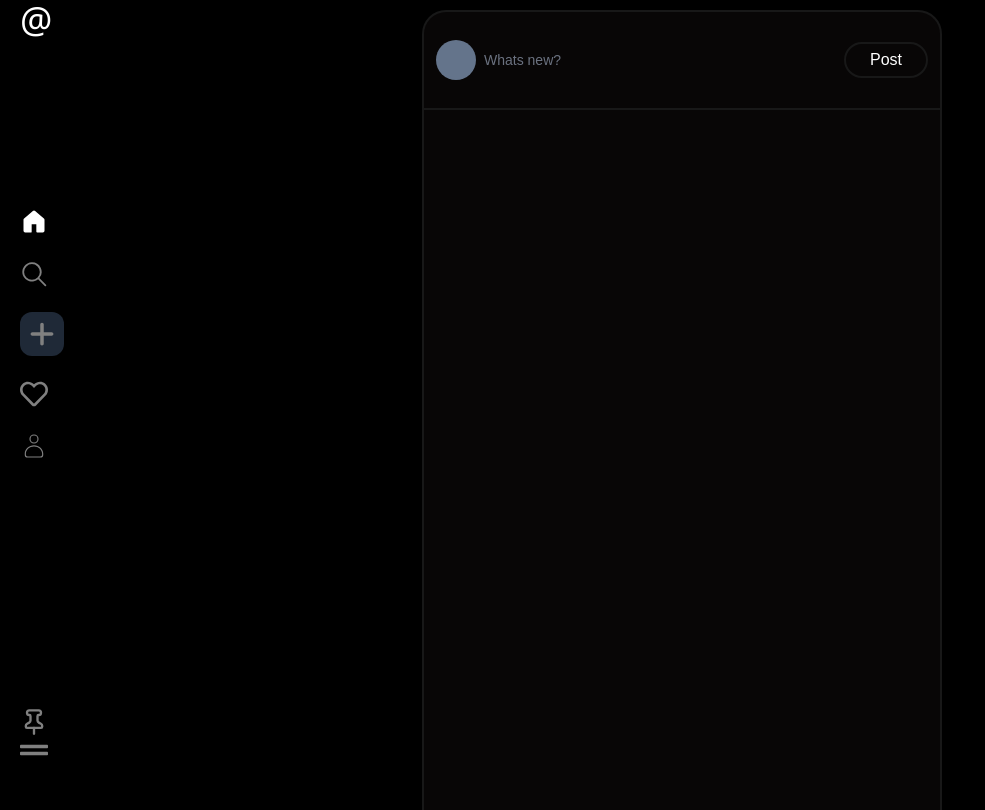
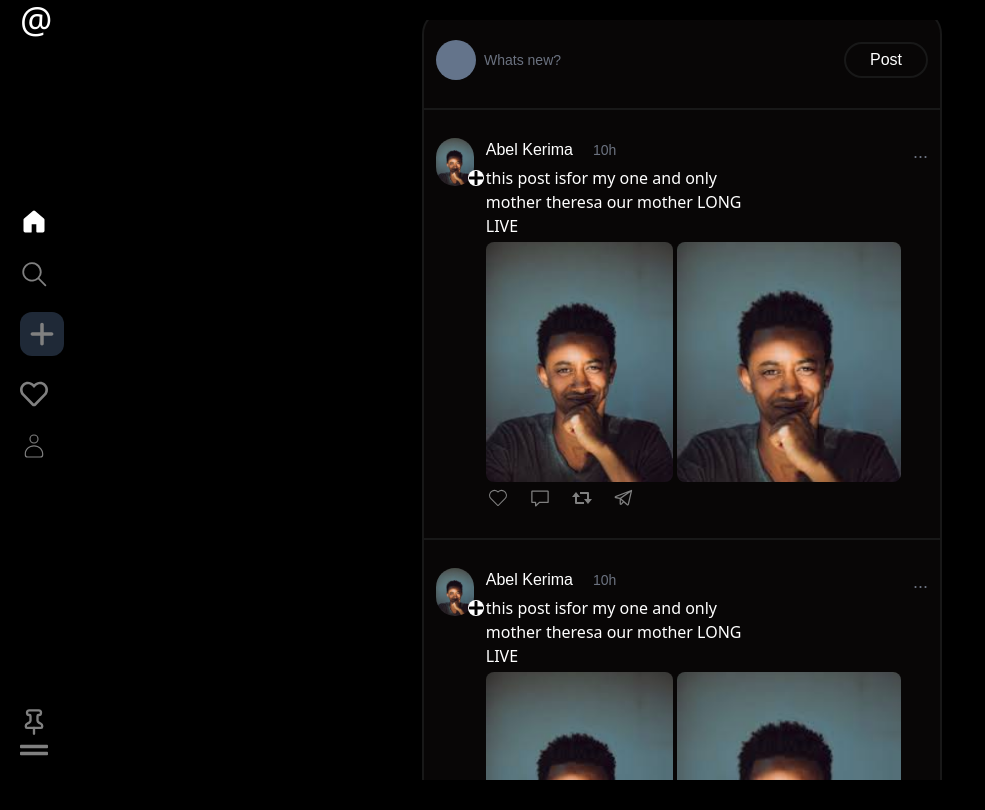
Before and after one commit to lleull/throne, a Next.js app: page / in a window 1280 px wide. Shown: the whole page, without its empty margins (0-985 px from the left). Built offline with nearby package versions, Linux system fonts and the light colour scheme.

Commit message:
Custom Box and scroll hidden

```diff
--- a/package.json
+++ b/package.json
@@ -12,7 +12,8 @@
     "next": "14.2.15",
     "react": "^18",
     "react-dom": "^18",
-    "react-icons": "^5.3.0"
+    "react-icons": "^5.3.0",
+    "tailwind-scrollbar-hide": "^1.1.7"
   },
   "devDependencies": {
     "@types/node": "^20",
--- a/src/app/page.tsx
+++ b/src/app/page.tsx
@@ -4,12 +4,10 @@ import React from 'react'
 interface Hometype {
   CustomPost: any
 }
-const Home: React.FC<Hometype> = () => {
+const Home: React.FC<Hometype> = ({ children }: any) => {
   return (
     <MainBox>
       <div className=' w-full overflow-none border-custom-border px-3 py-7 flex flex-row items-center border-b-2'>
-
-
         {/* Profile owner */}
         <div className='w-full flex items-center gap-2'>
 
@@ -21,12 +19,13 @@ const Home: React.FC<Hometype> = () => {
           Post
 
         </button>
+      </div>
+      {[1, 2, 3, 4, 5].map((items) => {
+        return (
+          <CustomPost />
 
-
-      </div>
-
-
-
+        )
+      })}
     </MainBox >
   )
 }
--- a/src/components/CustomPost.tsx
+++ b/src/components/CustomPost.tsx
@@ -1,4 +1,3 @@
-import React from 'react'
 import Avatar from "@/assets/p1.jpeg"
 import Image from 'next/image'
 import { FaPlus } from 'react-icons/fa'
@@ -7,7 +6,9 @@ import { VscComment } from "react-icons/vsc";
 import { BiRepost } from "react-icons/bi";
 import { PiTelegramLogo } from "react-icons/pi";
 
-const CustomPost = () => {
+const CustomPost = ({ children }: any) => {
+    return (
+
         <div className=' w-full overflow-none border-custom-border px-3 py-7 flex flex-row items-start border-b-2 gap-3'>
 
             <div className='relative flex'>
@@ -54,6 +55,7 @@ const CustomPost = () => {
 
         </div>
 
+    )
 }
 
 export default CustomPost
--- a/src/components/MainBox.tsx
+++ b/src/components/MainBox.tsx
@@ -2,7 +2,7 @@ import React from 'react'
 
 const MainBox = ({ children }: any) => {
     return (
-        <div className='w-full flex  h-[95vh] items-center justify-center'>
+        <div className='w-full flex  h-[95vh] items-center justify-center overflow-scroll '>
             <div className='w-[65vh] border-custom-border bg-custom-light border-2 rounded-t-3xl border-b-0 mt-5  h-screen items-center justify-center '>
 
                 {children}
```
Also changed, not shown: 1 other file (tests, documents, lock files or other folders). Lines whose indentation alone changed are shown as unchanged.
